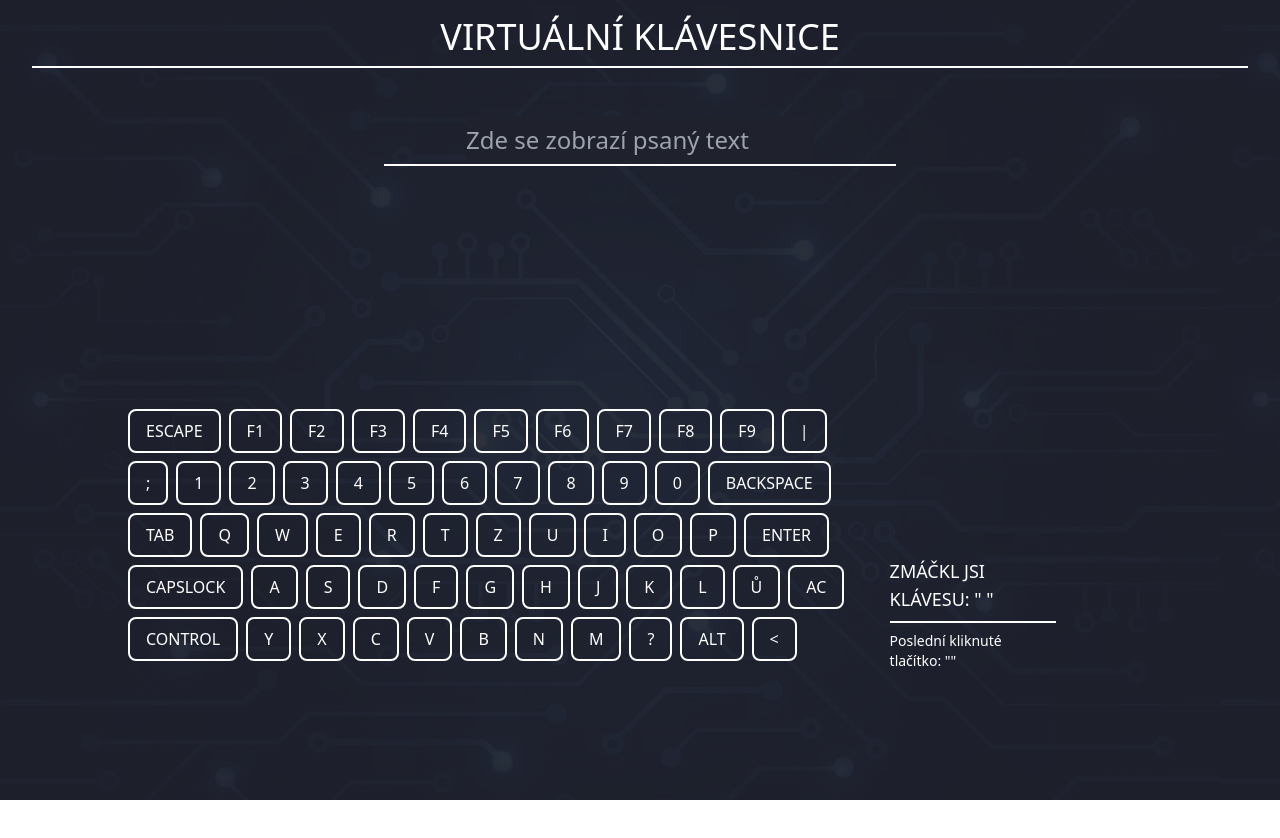
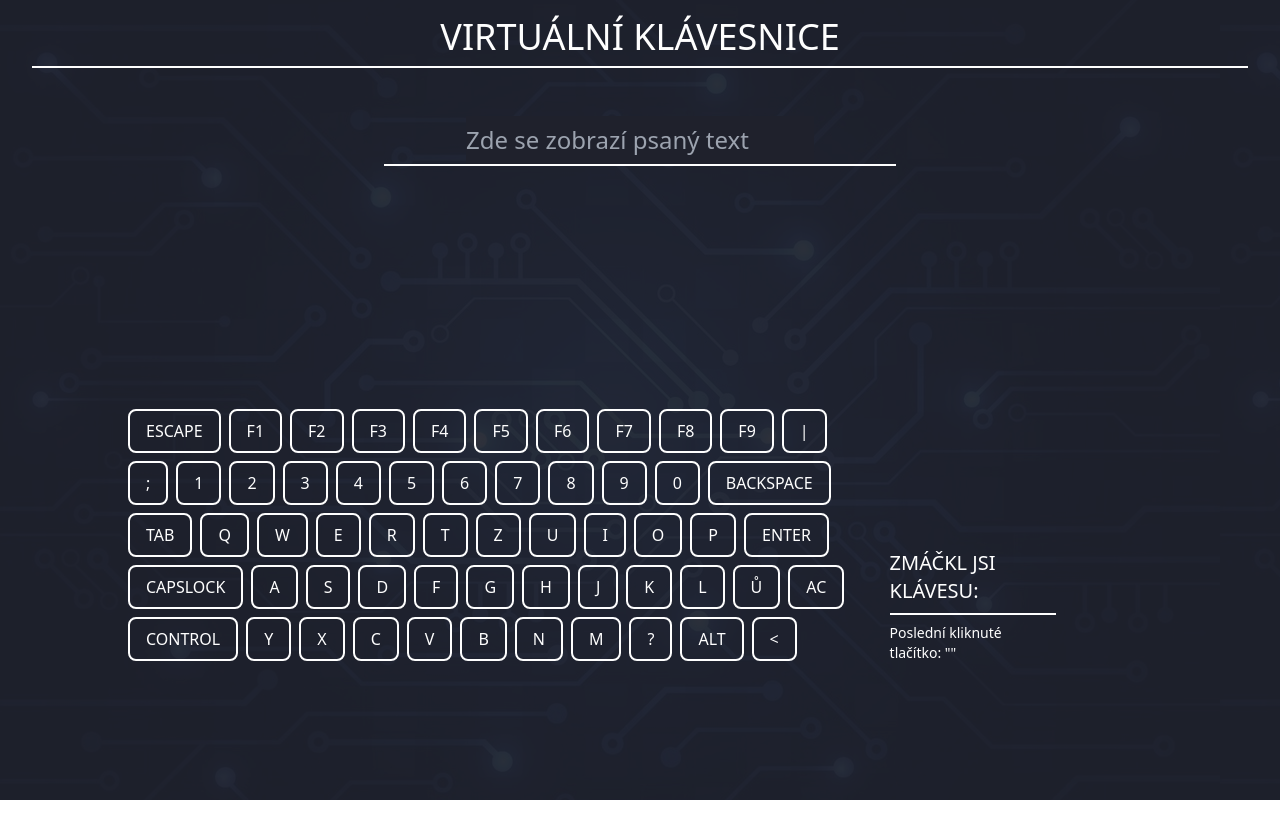
Before and after one commit to OndrejLosensky/virtual-keyboard, a React (Create React App) app: page / in a window 1280 px wide. Shown: the top 838 px of the page. Built offline with nearby package versions, Linux system fonts and the light colour scheme; the HTML template or start-up script is replaced by a standard one.

Commit message:
změna zobrazování stisknuté klávesy

```diff
--- a/src/displayKey/DisplayKey.js
+++ b/src/displayKey/DisplayKey.js
@@ -17,10 +17,11 @@ const DisplayKey = () => {
     }, []);
 
     return (
-        <div className="flex flex-col justify-center items-center pt-12">
-            <h2 className="text-foreColorWhite text-lg flex justify-center items-center pt-4 uppercase">
-                 Zmáčkl jsi klávesu: " {pressedKey} "
+        <div className="flex flex-col justify-center items-center pt-8">
+            <h2 className="text-foreColorWhite text-xl flex justify-center items-center pt-4 uppercase flex-row">
+                 Zmáčkl jsi klávesu:
             </h2>
+            <p className="text-lg text-foreColorWhite"> {pressedKey} </p>
             <div className="border-b-2 border-foreColorWhite w-[100%] pt-2">
 
             </div>
```
